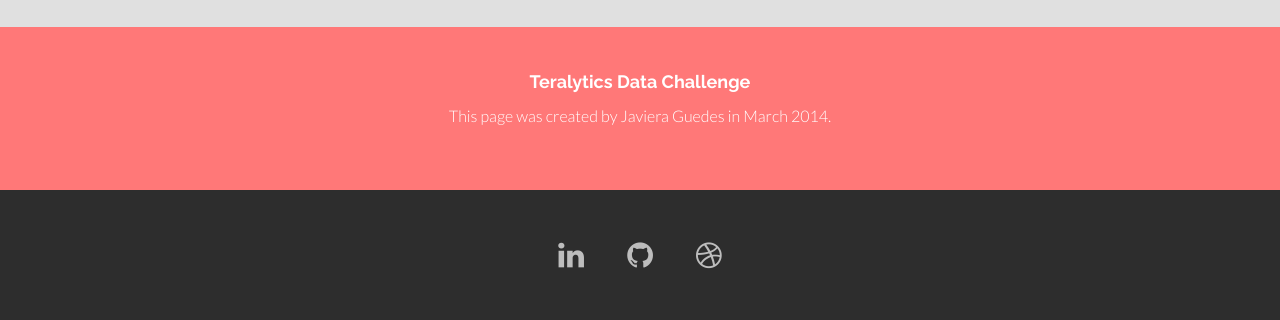
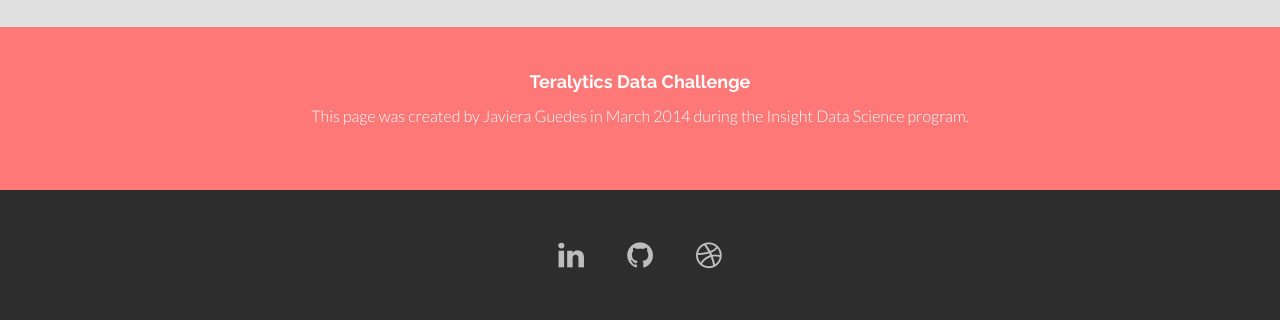
Before and after one commit to javierahermosa/TDC, a Flask app: page /basics in a window 1280 px wide. Shown: the part 1273-1593 px from the top of the page. Run offline with Flask 2, Linux system fonts and the light colour scheme; some libraries are stand-ins or nearby versions.

Commit message:
final version

```diff
--- a/templates/base.html
+++ b/templates/base.html
@@ -56,7 +56,7 @@
 		<div class="row centered">
 			<div class="col-lg-8 col-lg-offset-2">
 				<h4> Teralytics Data Challenge</h4>
-				<p> This page was created by Javiera Guedes in March 2014.</p>
+				<p> This page was created by Javiera Guedes in March 2014 during the Insight Data Science program.</p>
 			</div>
 		</div><!-- row -->
 	</div><!-- container -->
```
